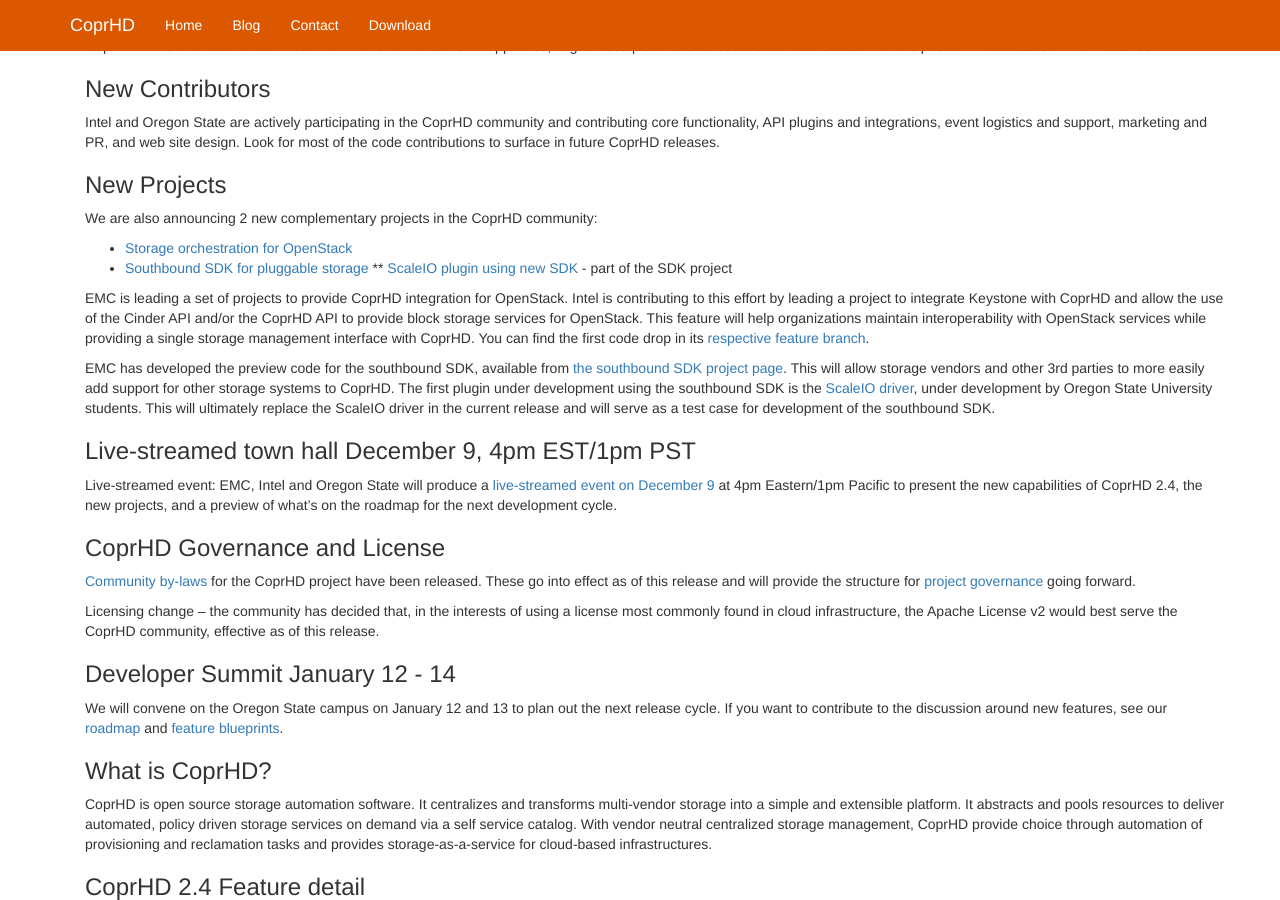
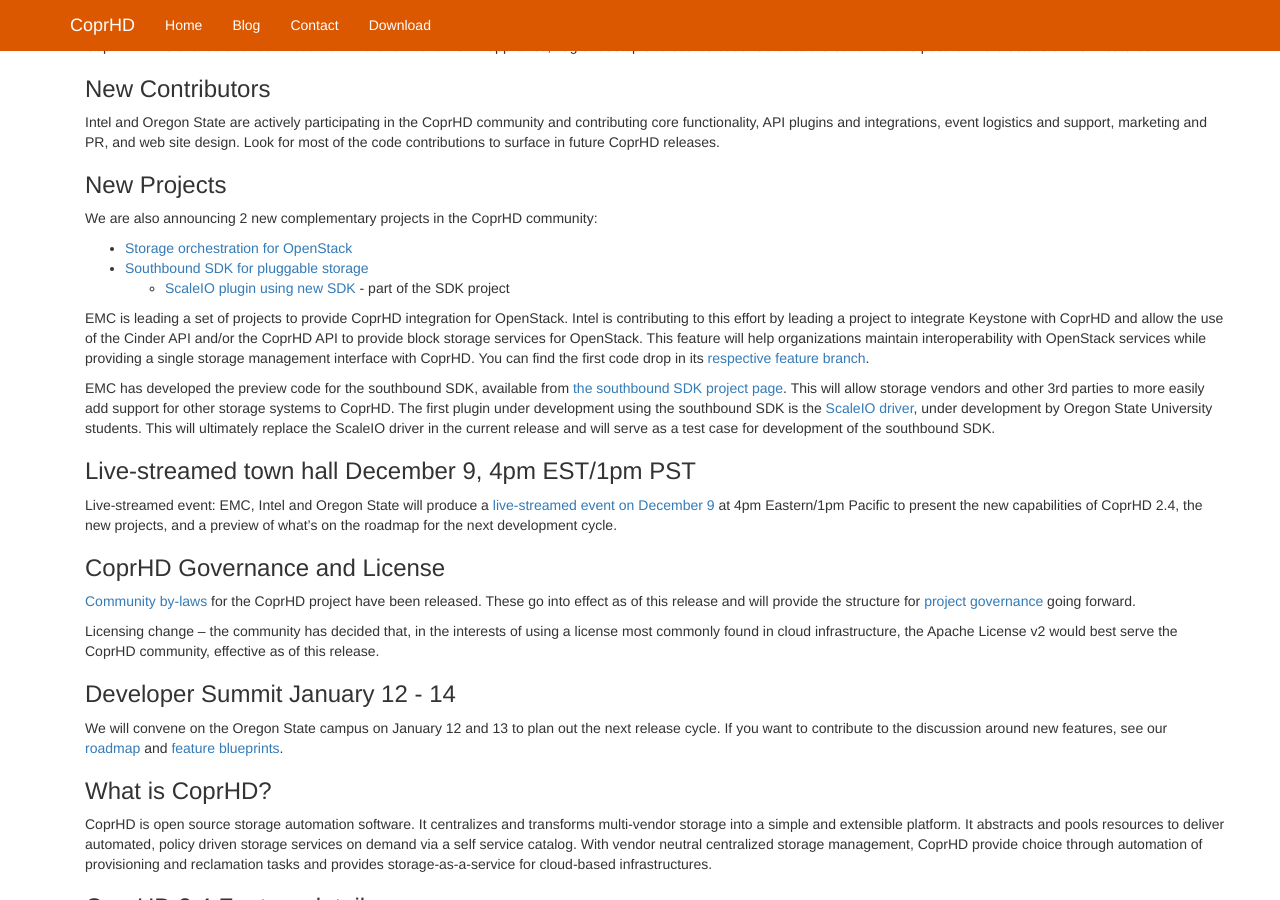
Before and after one commit to CoprHD/CoprHD.github.io, a Jekyll site: the page built from _posts/2015-12-09-coprhd-release.md, in a window 1280 px wide and 900 px high, scrolled down 463 px. Built offline with Jekyll 4.4.1, drawn with Linux system fonts in a browser that asks for light colours; nearby versions of some CDN libraries; library files that are not in the unit come from our copies.

```diff
--- a/_posts/2015-12-09-coprhd-release.md
+++ b/_posts/2015-12-09-coprhd-release.md
@@ -28,7 +28,7 @@ surface in future CoprHD releases.
 We are also announcing 2 new complementary projects in the CoprHD community:
 * <a href="https://coprhd.atlassian.net/wiki/display/COP/Block+Storage+API+For+OpenStack">Storage orchestration for OpenStack</a>
 * <a href="https://coprhd.atlassian.net/wiki/display/COP/Southbound+SDK+for+Storage+Device+Drivers">Southbound SDK for pluggable storage</a>
-** <a href="https://coprhd.atlassian.net/wiki/display/COP/ScaleIO+Storage+Driver+Based+on+Southbound+SDK">ScaleIO plugin using new SDK</a> - part of the SDK project
+  * <a href="https://coprhd.atlassian.net/wiki/display/COP/ScaleIO+Storage+Driver+Based+on+Southbound+SDK">ScaleIO plugin using new SDK</a> - part of the SDK project
 
 EMC is leading a set of projects to provide CoprHD integration for OpenStack. Intel is contributing to this effort by leading a project to integrate Keystone with CoprHD and allow the use of the Cinder API and/or the CoprHD API to provide block storage services for OpenStack. This feature will help organizations maintain interoperability with OpenStack services while providing a single storage management interface with CoprHD. You can find the first code drop in its
 <a href="https://review.coprhd.org/projects/CH/repos/coprhd-controller/browse?at=refs%2Fheads%2Ffeature-block-service-cinderapi">respective feature branch</a>.
```
